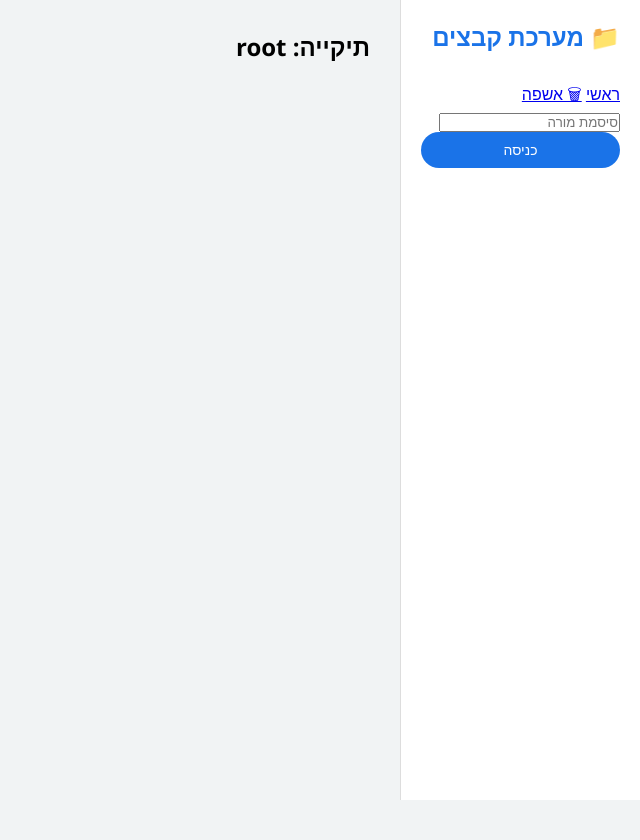
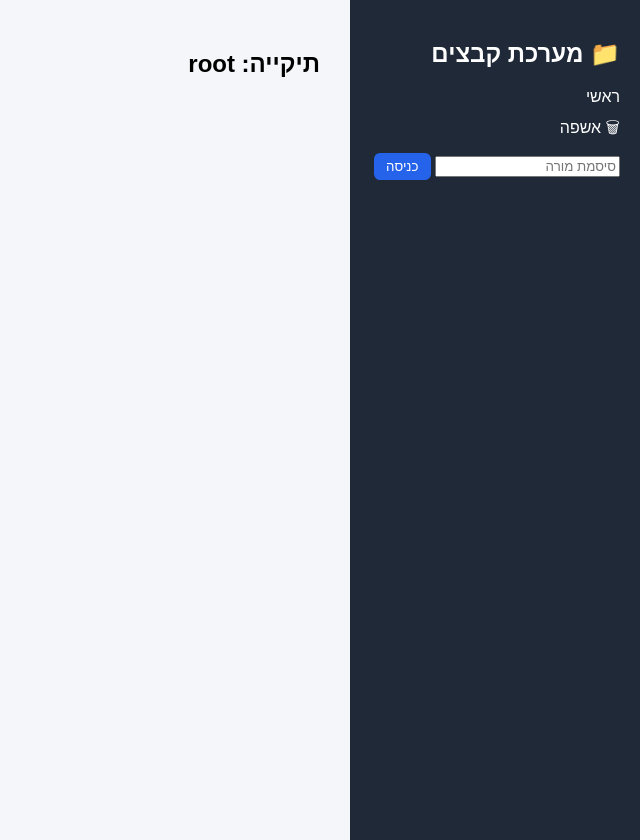
Before and after one commit to malachidayan2013-commits/class-share, a Flask app: page / in a window 1280 px wide. Shown: the whole page, without its empty margins (640-1280 px from the left). Before the commit the page ends 800 px from the top, so only its background shows below. Run offline with Flask 3, Linux system fonts and the light colour scheme.

Commit message:
full upgrade with roles system

```diff
--- a/static/style.css
+++ b/static/style.css
@@ -1,135 +1,70 @@
-* {
+body {
     margin: 0;
-    padding: 0;
-    box-sizing: border-box;
-}
-
-body {
-    font-family: 'Segoe UI', sans-serif;
-    background-color: #f1f3f4;
+    font-family: Arial;
     direction: rtl;
+    background: #f4f6f9;
 }
 
 .container {
     display: flex;
+}
+
+.sidebar {
+    width: 250px;
+    background: #1f2937;
+    color: white;
+    padding: 20px;
     height: 100vh;
 }
 
-/* ===== Sidebar ===== */
-
-.sidebar {
-    width: 240px;
-    background-color: white;
-    border-left: 1px solid #ddd;
-    padding: 20px;
+.sidebar a {
+    display: block;
+    color: white;
+    margin: 10px 0;
+    text-decoration: none;
 }
-
-.sidebar h2 {
-    margin-bottom: 30px;
-    color: #1a73e8;
-}
-
-.sidebar button {
-    width: 100%;
-    padding: 10px;
-    margin-bottom: 15px;
-    background-color: #1a73e8;
-    color: white;
-    border: none;
-    border-radius: 24px;
-    cursor: pointer;
-    font-size: 14px;
-}
-
-.sidebar ul {
-    list-style: none;
-}
-
-.sidebar li {
-    padding: 10px 0;
-    color: #444;
-    cursor: pointer;
-}
-
-.sidebar li:hover {
-    color: #1a73e8;
-}
-
-/* ===== Main Content ===== */
 
 .main {
     flex: 1;
     padding: 30px;
 }
 
-.header {
-    font-size: 22px;
-    margin-bottom: 30px;
-    color: #202124;
+.files {
+    display: grid;
+    grid-template-columns: repeat(auto-fill, 200px);
+    gap: 20px;
 }
 
-.upload-form {
-    margin-bottom: 30px;
+.card {
+    background: white;
+    padding: 15px;
+    border-radius: 12px;
+    box-shadow: 0 4px 10px rgba(0,0,0,0.08);
 }
 
-.upload-form input[type="file"] {
-    margin-bottom: 10px;
-}
-
-.upload-form button {
-    background-color: #1a73e8;
+button {
+    background: #2563eb;
     color: white;
     border: none;
-    padding: 8px 14px;
+    padding: 6px 12px;
     border-radius: 6px;
     cursor: pointer;
 }
 
-/* ===== File Cards ===== */
-
-.files-grid {
-    display: grid;
-    grid-template-columns: repeat(auto-fill, minmax(200px, 1fr));
-    gap: 20px;
+.delete {
+    color: red;
 }
 
-.file-card {
-    background-color: white;
-    padding: 20px;
+.login-box {
+    background: white;
+    padding: 30px;
     border-radius: 12px;
-    box-shadow: 0 2px 6px rgba(0,0,0,0.08);
-    transition: 0.2s;
+    box-shadow: 0 4px 15px rgba(0,0,0,0.1);
 }
 
-.file-card:hover {
-    transform: translateY(-3px);
+.center {
+    display: flex;
+    justify-content: center;
+    align-items: center;
+    height: 100vh;
 }
-
-.file-name {
-    font-weight: bold;
-    margin-bottom: 15px;
-    word-wrap: break-word;
-}
-
-.file-actions a {
-    display: block;
-    text-decoration: none;
-    color: #1a73e8;
-    margin-bottom: 8px;
-}
-
-.rename-form input {
-    width: 100%;
-    padding: 5px;
-    margin-bottom: 5px;
-}
-
-.rename-form button {
-    width: 100%;
-    padding: 5px;
-    background-color: #34a853;
-    border: none;
-    color: white;
-    border-radius: 5px;
-    cursor: pointer;
-}
```
